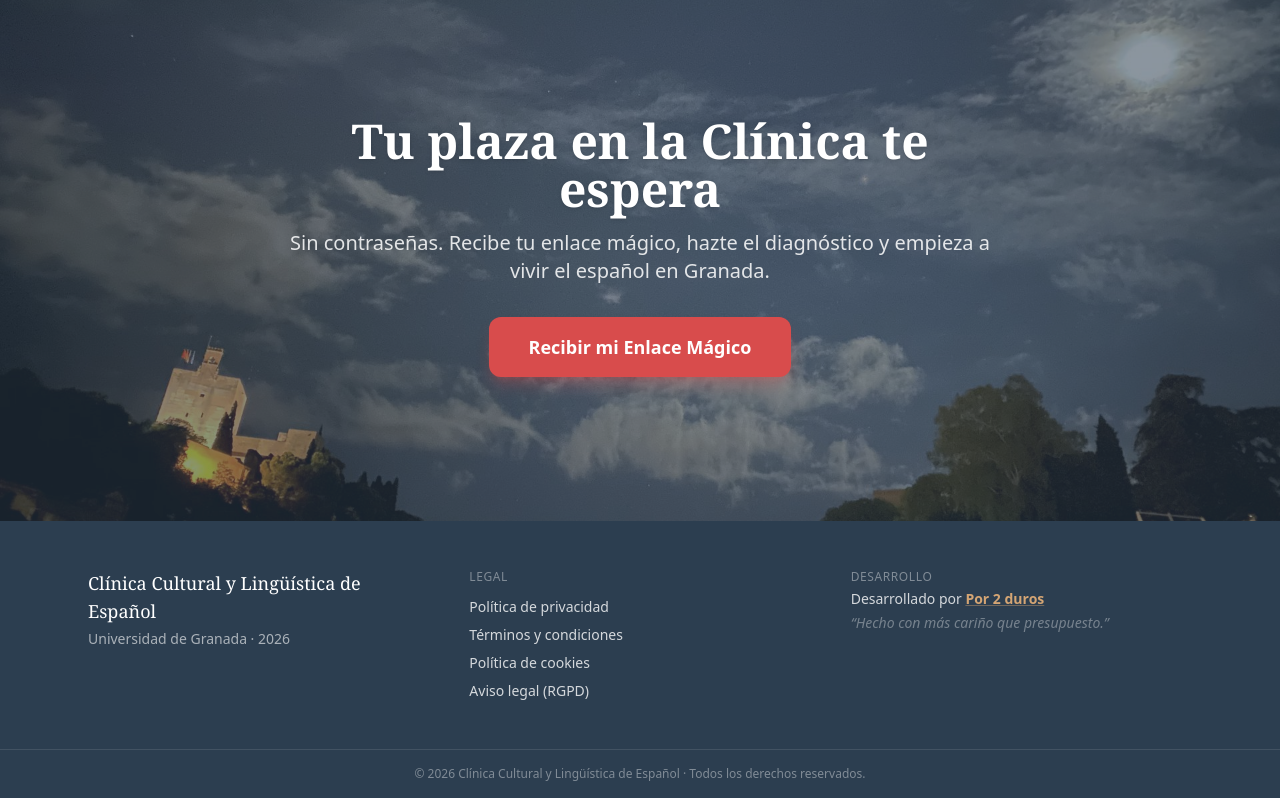
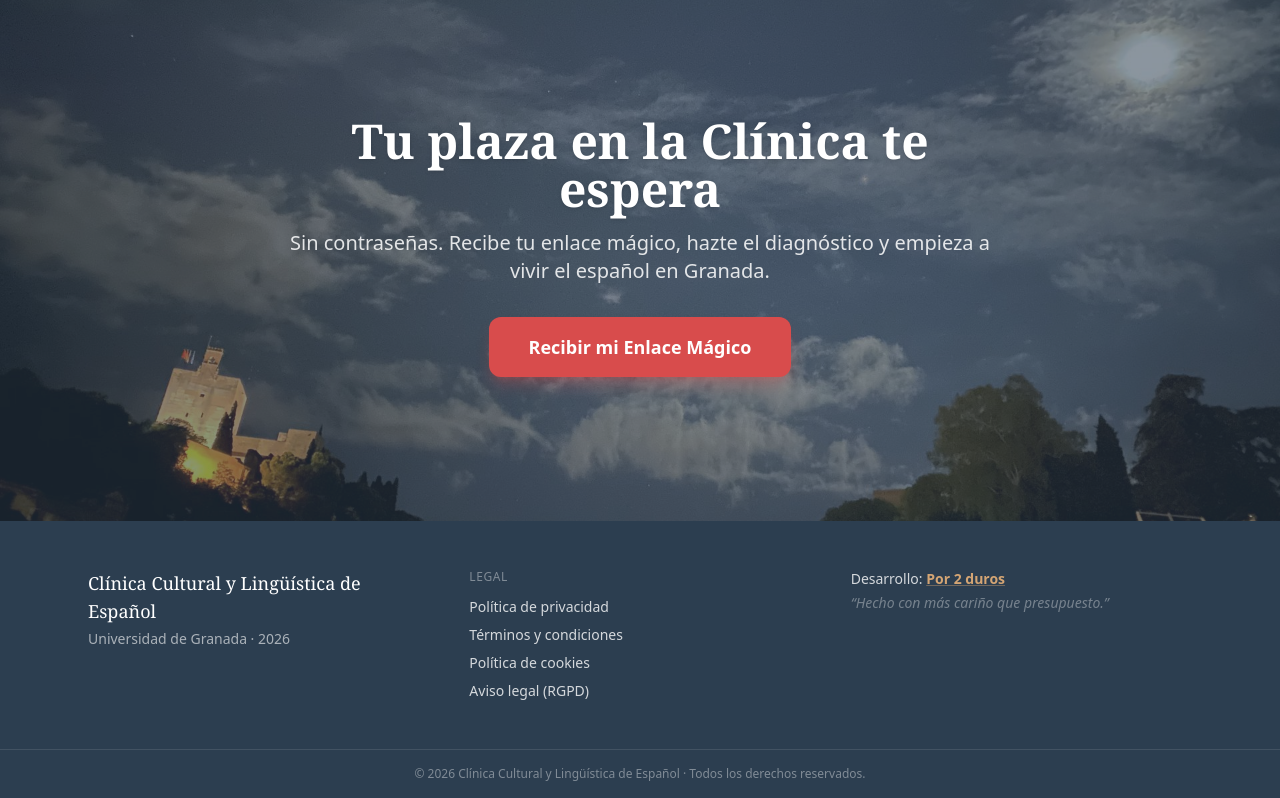
Before and after one commit to elcorreveidile/clinica-cultural, a Next.js app: page / in a window 1280 px wide. Shown: the part 2500-3298 px from the top of the page. Built offline with nearby package versions, Linux system fonts and the light colour scheme; no server answers.

Commit message:
fix(footer): 'Desarrollo: Por 2 duros' (quita etiqueta duplicada)
https://claude.ai/code/session_01TTwPhsA5DpuD6NghTpvqTc

```diff
--- a/components/Footer.tsx
+++ b/components/Footer.tsx
@@ -59,7 +59,6 @@ export default function Footer() {
 
         {/* Desarrollo + guiño */}
         <div className="text-sm">
-          <span className="uppercase text-xs tracking-wider text-white/40 mb-1 block">Desarrollo</span>
           <a
             href="https://www.por2duros.com"
             target="_blank"
@@ -68,7 +67,7 @@ export default function Footer() {
             className="group inline-flex flex-col gap-1"
           >
             <span className="text-white/80 group-hover:text-white transition">
-              Desarrollado por{' '}
+              Desarrollo:{' '}
               <strong className="text-clinic-gold underline decoration-clinic-gold/40">
                 Por 2 duros
               </strong>
```
